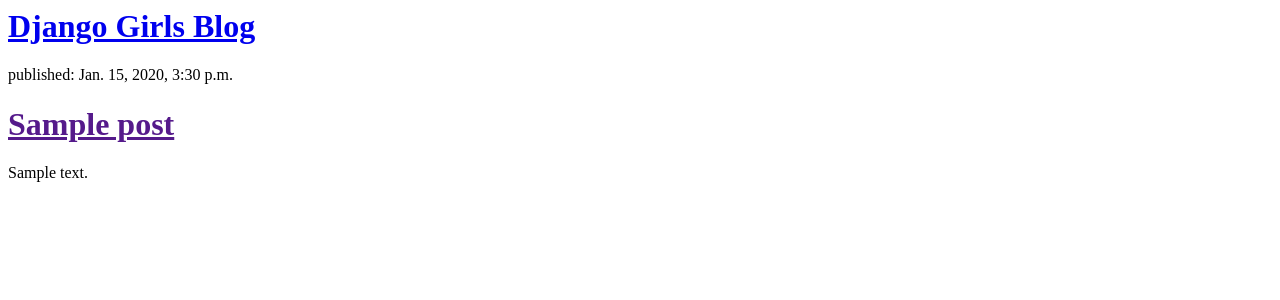
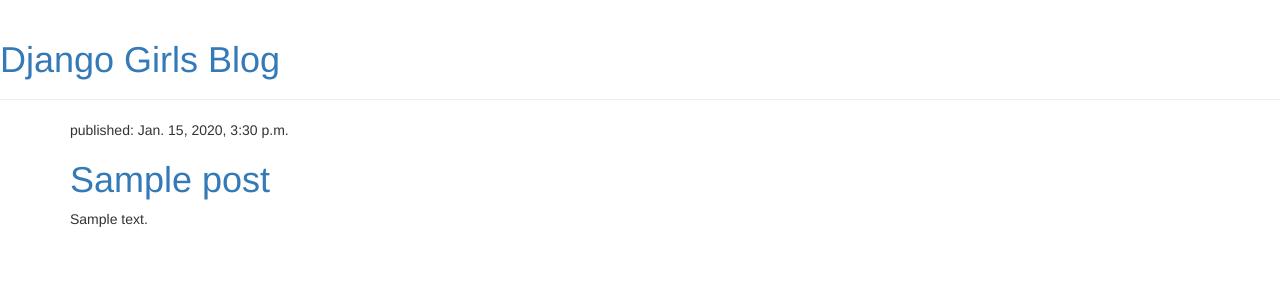
Before and after one commit to Keovkevin/my-first-blog, a Django app: template blog/templates/blog/post_list.html in a window 1280 px wide. Shown: the top 300 px of the page. Run offline with Django 3.2, Linux system fonts and the light colour scheme; the template is opened without the code that fills it: values that come from a table or form of the project are taken from there, others are empty; tables that the repository leaves empty hold one stand-in row (values such as "Sample post"); some libraries are stand-ins or nearby versions.

Commit message:
Modified HTML file

```diff
--- a/blog/templates/blog/post_list.html
+++ b/blog/templates/blog/post_list.html
@@ -1,17 +1,30 @@
+{% load static %}
 <html>
     <head>
         <title>Django Girls blog</title>
+        <link rel="stylesheet" href="//maxcdn.bootstrapcdn.com/bootstrap/3.2.0/css/bootstrap.min.css">
+        <link rel="stylesheet" href="//maxcdn.bootstrapcdn.com/bootstrap/3.2.0/css/bootstrap-theme.min.css">
+        <link href="//fonts.googleapis.com/css?family=Lobster&subset=latin,latin-ext" rel="stylesheet" type="text/css">
+        <link rel="stylesheet" href="{% static 'css/blog.css' %}">
     </head>
     <body>
-    	<div>
+    	<div class="page-header">
             <h1><a href="/">Django Girls Blog</a></h1>
         </div>
+            <div class="content container">
+                <div class="row">
+        			<div class="col-md-8">
 			            {% for post in posts %}
-                <div>
+			                <div class="post">
+			                    <div class="date">
 			                        <p>published: {{ post.published_date }}</p>
+			                    </div>
 			                    <h1><a href="">{{ post.title }}</a></h1>
 			                    <p>{{ post.text|linebreaksbr }}</p>
 			                </div>
 			            {% endfor %}
+			        </div>
+			    </div>
+			</div>
 	</body>
 </html>
```
Lines whose indentation alone changed are shown as unchanged.
